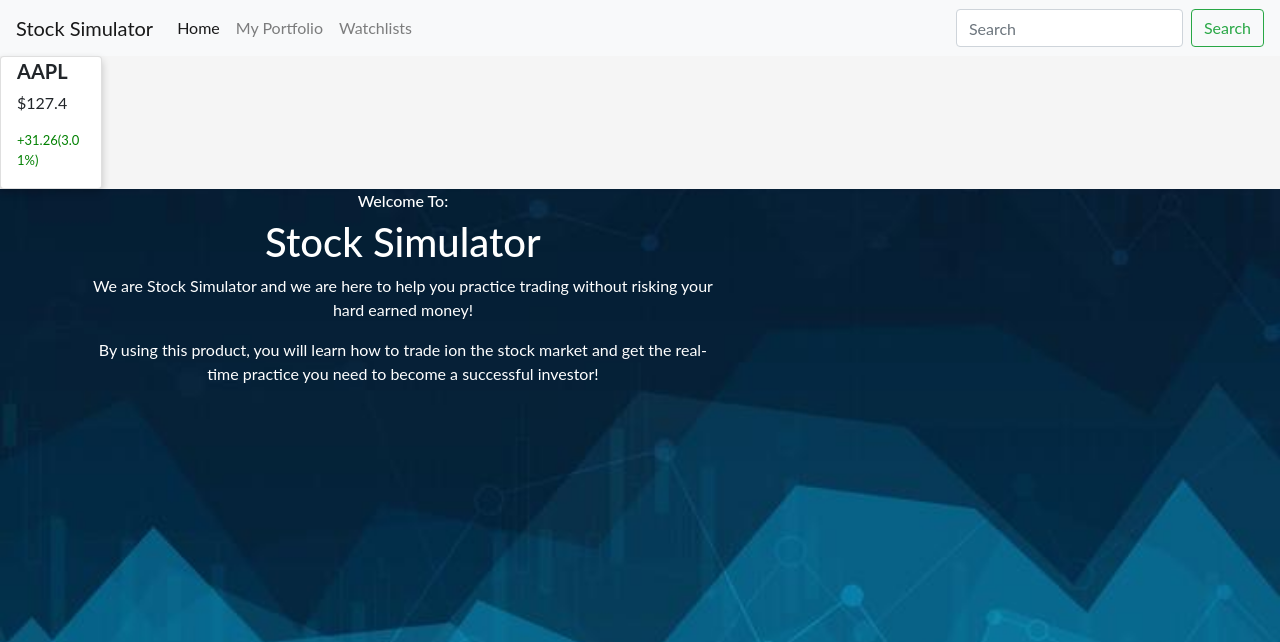
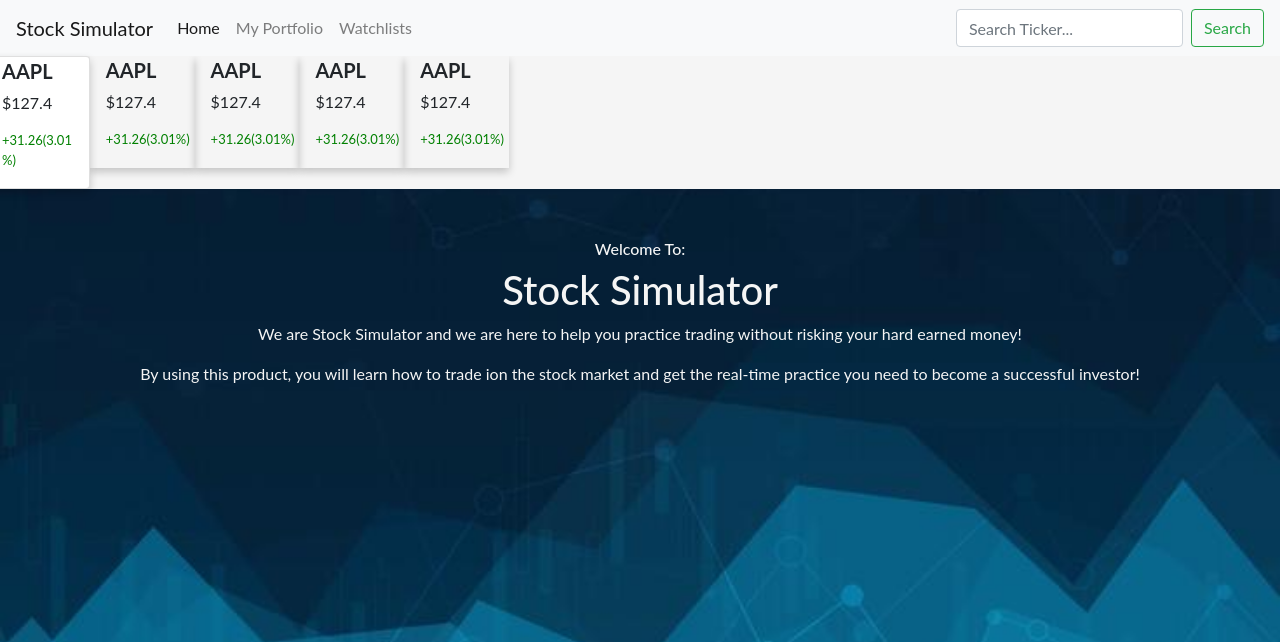
Before and after one commit to sehm2690/CP465, a PHP site: page /CP465/ in a window 1280 px wide. Shown: the top 642 px of the page. Run offline with PHP 8.4, Linux system fonts and the light colour scheme; some libraries are stand-ins or nearby versions.

Commit message:
Added stock banner on index.php and more watchlist

```diff
--- a/header.php
+++ b/header.php
@@ -84,7 +84,7 @@ session_start();
 
                     </ul>
                     <form class="form-inline my-2 my-lg-0" method="post" action="header.inc.php">
-                        <input id="tickersearch" name="tickersearch" class="form-control mr-sm-2" type="search" placeholder="Search" aria-label="Search">
+                        <input id="tickersearch" name="tickersearch" class="form-control mr-sm-2" type="search" placeholder="Search Ticker..." aria-label="Search">
                         <button class="btn btn-outline-success my-2 my-sm-0" name="ttickerSearch" type="submit">Search</button>
 
                         <!-- "<script>
--- a/index.php
+++ b/index.php
@@ -15,23 +15,69 @@ include_once 'header.php';
             background-size: cover;
         }
 
-        .box1 {
+        .row {
             /* Stocks tiles banner */
             float: top;
-            width: 100%;
+            width: auto; /* Adds a slight more width to the page idk why */
             height: 30%;
             background-color: whitesmoke;
         }
 
+        /* I know this is inefficient af but its hard-coded so whatever */
         .card {
-            /* Add shadows to create the "card" effect */
             box-shadow: 0 4px 8px 0 rgba(0, 0, 0, 0.2);
             transition: 0.3s;
             width: 8%;
             height: 20%;
         }
 
+        .card2 {
+            box-shadow: 0 4px 8px 0 rgba(0, 0, 0, 0.2);
+            transition: 0.3s;
+            width: 8%;
+            left: 8;
+            height: 20%;
+        }
+
+        .card3 {
+            box-shadow: 0 4px 8px 0 rgba(0, 0, 0, 0.2);
+            transition: 0.3s;
+            width: 8%;
+            height: 20%;
+        }
+
+        .card4 {
+            box-shadow: 0 4px 8px 0 rgba(0, 0, 0, 0.2);
+            transition: 0.3s;
+            width: 8%;
+            height: 20%;
+        }
+
+        .card5 {
+            box-shadow: 0 4px 8px 0 rgba(0, 0, 0, 0.2);
+            transition: 0.3s;
+            width: 8%;
+            top: 0%;
+            height: 20%;
+        }
+
         .card:hover {
+            box-shadow: 0 8px 16px 0 rgba(0, 0, 0, 0.4);
+        }
+
+        .card2:hover {
+            box-shadow: 0 8px 16px 0 rgba(0, 0, 0, 0.4);
+        }
+
+        .card3:hover {
+            box-shadow: 0 8px 16px 0 rgba(0, 0, 0, 0.4);
+        }
+
+        .card4:hover {
+            box-shadow: 0 8px 16px 0 rgba(0, 0, 0, 0.4);
+        }
+
+        .card5:hover {
             box-shadow: 0 8px 16px 0 rgba(0, 0, 0, 0.4);
         }
 
@@ -42,11 +88,13 @@ include_once 'header.php';
         }
 
         .tpage {
-
+            color: whitesmoke;
+            text-align: center;
         }
     </style>
 
-    <div class=box1>
+    <!-- More inefficient code for prab -->
+    <div class=row>
         <div class=card>
             <div class="container">
                 <h5><b>AAPL</b></h5>
@@ -54,15 +102,46 @@ include_once 'header.php';
                 <p style="font-size: small; color:green;">+31.26(3.01%)</p>
             </div>
         </div>
+        <div class=card2>
+            <div class="container">
+                <h5><b>AAPL</b></h5>
+                <p>$127.4</p>
+                <p style="font-size: small; color:green;">+31.26(3.01%)</p>
+            </div>
+        </div>
+        <div class=card3>
+            <div class="container">
+                <h5><b>AAPL</b></h5>
+                <p>$127.4</p>
+                <p style="font-size: small; color:green;">+31.26(3.01%)</p>
+            </div>
+        </div>
+        <div class=card4>
+            <div class="container">
+                <h5><b>AAPL</b></h5>
+                <p>$127.4</p>
+                <p style="font-size: small; color:green;">+31.26(3.01%)</p>
+            </div>
+        </div>
+        <div class=card5>
+            <div class="container">
+                <h5><b>AAPL</b></h5>
+                <p>$127.4</p>
+                <p style="font-size: small; color:green;">+31.26(3.01%)</p>
+            </div>
+        </div>
+
     </div>
 
+    <br></br>
+
     <div class="container text-center">
-        <div class="row">
-            <div class="col-md-7">
-                <h6 style="color:white">Welcome To:</h6>
-                <h1 style="color:white">Stock Simulator</h1>
-                <p style="color:white">We are Stock Simulator and we are here to help you practice trading without risking your hard earned money!</p>
-                <p style="color:white">By using this product, you will learn how to trade ion the stock market and get the real-time practice you need to become a successful investor!</p>
+        <div class="tpage">
+            <div class="col-md-12">
+                <h6 id="tpage">Welcome To:</h6>
+                <h1 id="tpage">Stock Simulator</h1>
+                <p id="tpage">We are Stock Simulator and we are here to help you practice trading without risking your hard earned money!</p>
+                <p id="tpage">By using this product, you will learn how to trade ion the stock market and get the real-time practice you need to become a successful investor!</p>
                 <!-- <button id="logout-btn" class="btn btn-light px-5 py-2">Get Started</button> -->
             </div>
         </div>
```
Also changed, not shown: watchlist.php (+5 -4 lines).
